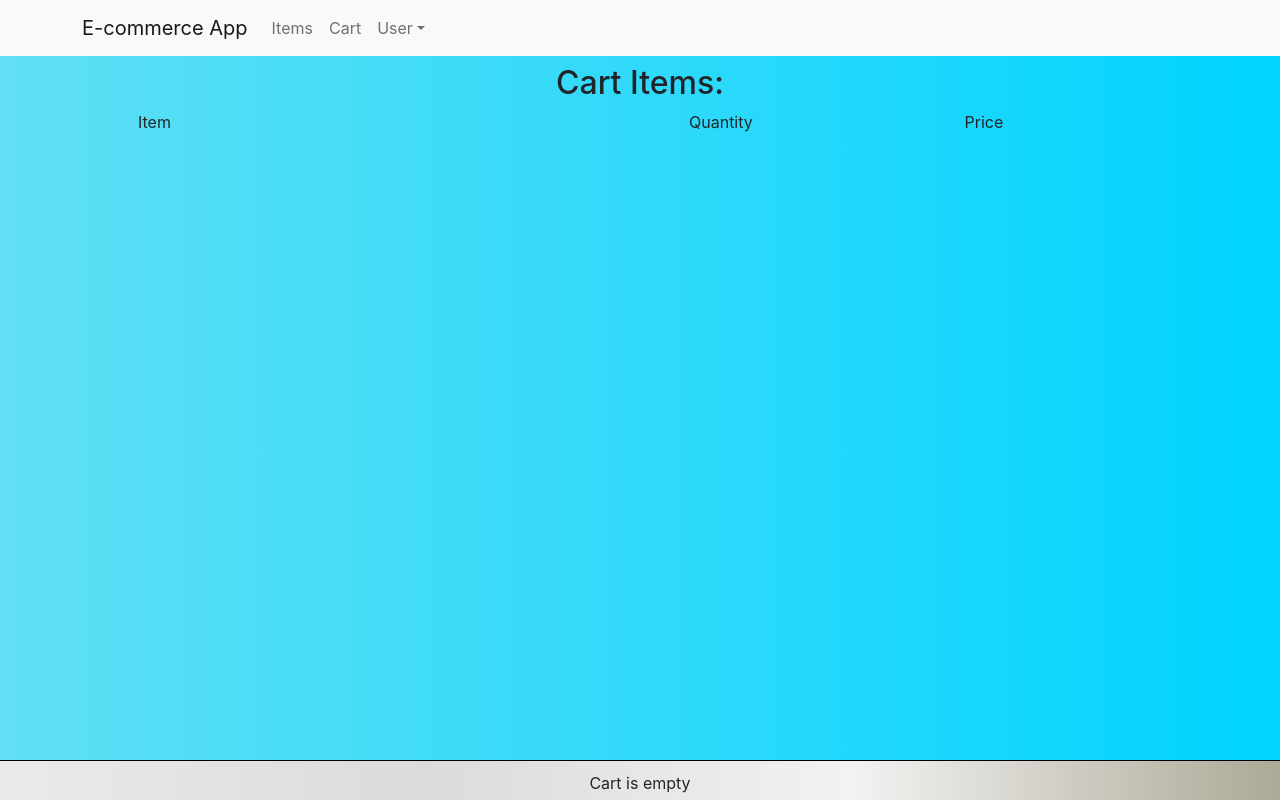
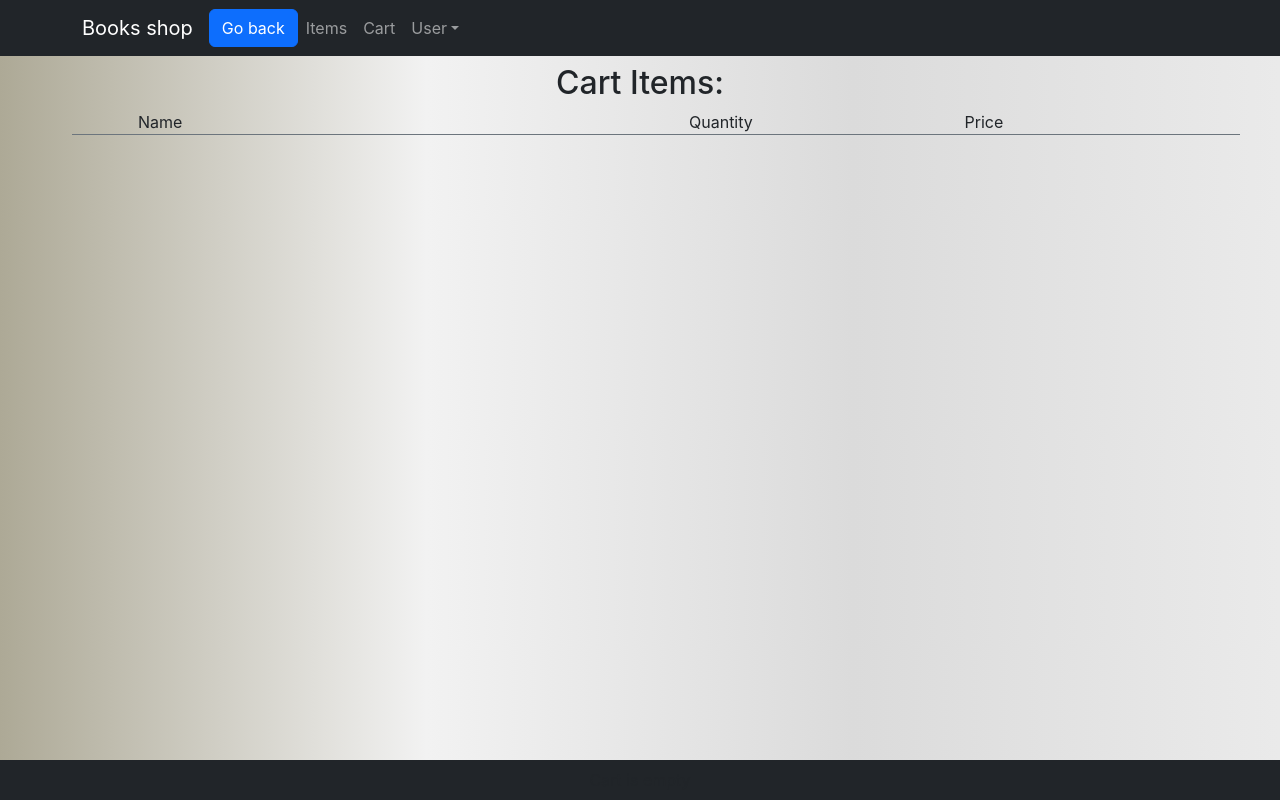
Before and after one commit to wfarat/ecommerce, a React (Create React App) app in the folder client/: page /cart in a window 1280 px wide. Built offline with nearby package versions, Linux system fonts and the light colour scheme.

Commit message:
Added go back button, some more styling

```diff
--- a/client/src/App.js
+++ b/client/src/App.js
@@ -2,7 +2,7 @@ import React from 'react';
 import './App.css';
 import { useEffect } from 'react';
 import { useSelector, useDispatch } from 'react-redux';
-import { Link, Outlet } from 'react-router-dom';
+import { Link, Outlet, useNavigate } from 'react-router-dom';
 import { selectOrders, getOrders } from './features/orders/ordersSlice';
 import Container from 'react-bootstrap/Container';
 import Nav from 'react-bootstrap/Nav';
@@ -17,6 +17,7 @@ function App() {
   const { orders } = useSelector(selectOrders);
   const user = useSelector(selectUser);
   const dispatch = useDispatch();
+  const navigate = useNavigate()
   useEffect(() => {
     const data = {
       userId: user.user.id,
@@ -29,25 +30,25 @@ function App() {
   return (
     <div className="App">
       <header className="App-header">
-        <Navbar bg="light" expand="lg" className="fixed-top">
-          <Container>
-            <Navbar.Brand as={Link} to="/">
-              E-commerce App
-            </Navbar.Brand>
-            <Navbar.Toggle aria-controls="basic-navbar-nav" />
-            <Navbar.Collapse id="basic-navbar-nav">
-              <Nav className="me-auto">
-                <Nav.Link as={Link} to="/items">
+
+        <Navbar collapseOnSelect expand="lg" bg="dark" variant="dark" fixed="top">
+      <Container>
+        <Navbar.Brand as={Link} to="/" href="#">Books shop</Navbar.Brand>
+        <Button variant="primary" onClick={() => navigate(-1)}>Go back</Button>
+        <Navbar.Toggle aria-controls="responsive-navbar-nav" />
+        <Navbar.Collapse id="responsive-navbar-nav">
+        <Nav className="me-auto">
+                <Nav.Link as={Link} href="#"  to="/items">
                   Items
                 </Nav.Link>
-                <Nav.Link as={Link} to="/cart">
+                <Nav.Link href="#" as={Link} to="/cart">
                   Cart
                 </Nav.Link>
                 <User />
               </Nav>
-            </Navbar.Collapse>
-          </Container>
-        </Navbar>
+        </Navbar.Collapse>
+      </Container>
+    </Navbar>
       </header>
       <CartFooter />
         <main>
--- a/client/src/features/cart/Cart.js
+++ b/client/src/features/cart/Cart.js
@@ -24,16 +24,16 @@ export default function Cart() {
     <div className="cart-container">
       <h2>Cart Items:</h2>
       <ul>
-        <li className="cart-item">
-          <p className="cart-name">Item</p>
+        <li className="cart-item border-bottom border-secondary">
+          <p className="cart-name">Name</p>
           <span className="cart-qty">Quantity</span>
           <span className="cart-price">Price</span>
         </li>
         {cart.map((item) => {
           return (
             <Link to={`../items/${item.item_id}`} key={item.id}>
-              <li className="cart-item" key={item.id}>
-                <p className="cart-name"><Image className="imgSmall" src={`${AmazonBucket}${item.image}`} fluid={true}/>{item.name}</p>
+              <li className="cart-item border-bottom border-secondary" key={item.id}>
+              <Image className="imgSmall" src={`${AmazonBucket}${item.image}`} fluid={true}/><p className="cart-name">{item.name}</p>
                 <span className="cart-qty">
                   <AddToCart itemId={item.item_id} />
                 </span>
--- a/client/src/features/cart/CartFooter.js
+++ b/client/src/features/cart/CartFooter.js
@@ -5,6 +5,7 @@ import { selectUser } from '../users/userSlice';
 import { emptyCart, getCart, saveCart, selectCart } from './cartSlice';
 import { Link } from 'react-router-dom';
 import './cart.css';
+import Button from 'react-bootstrap/esm/Button';
 
 export default function CartFooter() {
   const { cart } = useSelector(selectCart);
@@ -43,25 +44,21 @@ export default function CartFooter() {
     dispatch(emptyCart());
   };
   return (
-    <div className="cart-footer">
+    <div className="cart-footer fixed-bottom bg-dark">
       {cart.length === 0 && <p className="empty-msg">Cart is empty</p>}
       {cart.length > 0 && (
         <div className="payment">
-          <p className="items">Items in cart: {itemsInCart}</p>
-          <p className="total">Total price: {total / 100}$</p>
+          <p className="items text-light">Items in cart: {itemsInCart}</p>
+          <p className="total text-light">Total price: {total / 100}$</p>
           <div
             className="checkout-container"
             onClick={(e) => e.preventDefault()}
           >
             {user.auth && (
-              <button className="cart-submit" onClick={handleClick}>
-                Checkout
-              </button>
+              <Button variant="primary" onClick={handleClick}>Checkout</Button>
             )}
             {!user.auth && (
-              <Link to="/login">
-                <button className="login">Login to checkout</button>
-              </Link>
+                <Button variant="primary" as={Link} to="/login">Login to checkout</Button>
             )}
           </div>
         </div>
--- a/client/src/features/cart/cart.css
+++ b/client/src/features/cart/cart.css
@@ -31,21 +31,13 @@
     display: inline-block;
     margin: 0px;
 }
-.cart-submit {
-    margin: 10px;
-
-}
 
 .cart-footer {
-    position: fixed;
-    bottom: 0px;
-    z-index: 10;
     width: 100%;
     height: 40px;
-    background: #ADA996;  /* fallback for old browsers */
-    background: -webkit-linear-gradient(to right, #EAEAEA, #DBDBDB, #F2F2F2, #ADA996);  /* Chrome 10-25, Safari 5.1-6 */
-    background: linear-gradient(to right, #EAEAEA, #DBDBDB, #F2F2F2, #ADA996); /* W3C, IE 10+/ Edge, Firefox 16+, Chrome 26+, Opera 12+, Safari 7+ */
-    border-top: 1px solid black;
+    display: flex;
+    justify-content: center;
+    align-items: center;
 }
 
 .checkout-container {
--- a/client/src/features/items/Items.js
+++ b/client/src/features/items/Items.js
@@ -26,7 +26,7 @@ export default function Items() {
                   <p className='desc'>{item.name}</p>
                   <p className='desc'>Price: {item.price / 100} $</p>
                   </div>
-                  <div className="image"><Image src={`${AmazonBucket}${item.image}`} fluid={true}/></div>
+                  <div className="image"><Image src={`${AmazonBucket}${item.image}`} thumbnail fluid={true}/></div>
                   <AddToCart itemId={item.id} />
                 </li>
               </Link>
--- a/client/src/features/items/items.css
+++ b/client/src/features/items/items.css
@@ -11,14 +11,18 @@
     text-align: center;
     border: 3px solid white;
     color: black;
-    background-color: lightsteelblue;
-    width: 250px;
-    height: 370px;
+    background-color: whitesmoke;
+    width: 300px;
+    display: flex;
+    flex-wrap: wrap;
+    height: 380px;
     margin: 20px;
+    justify-content: center;
+    align-items: center;
 }
 
 .image {
-    width: 120px;
+    width: 130px;
     height: 200px;
     margin: 0 auto;
     margin-bottom: 10px;
@@ -41,12 +45,9 @@
 
 .addToCart {
     max-width: 240px;
+    margin: 0 auto;
 }
 .center {
     margin: 0 auto;
     width: 240px;
 }
-
-.description {
-    height: 100px;
-}
--- a/client/src/features/orders/Order.js
+++ b/client/src/features/orders/Order.js
@@ -30,19 +30,21 @@ export default function Order() {
       <h2>Order items:</h2>
       <div className="list-container">
         <ul>
-          <li className="list-item">
-            <p className="list-main">Name</p>
-            <span className="list-1">Quantity</span>
-            <span className="list-2">Price</span>
-          </li>
+        <li className="cart-item border-bottom border-secondary">
+          <p className="cart-name">Name</p>
+          <span className="cart-qty">Quantity</span>
+          <span className="cart-price">Price</span>
+        </li>
           {orderItems.map((item) => {
             return (
               <Link to={`../items/${item.item_id}`} key={item.id}>
-                <li className="list-item" key={item.id}>
-                <Image className="imgSmall" src={`${AmazonBucket}${item.image}`} fluid={true}/><p className="list-main">{item.name}</p>
-                  <span className="list-1">{item.qty}</span>
-                  <span className="list-2">{item.price / 100} $</span>
-                </li>
+              <li className="cart-item border-bottom border-secondary" key={item.id}>
+              <Image className="imgSmall" src={`${AmazonBucket}${item.image}`} fluid={true}/><p className="cart-name">{item.name}</p>
+                <span className="cart-qty">
+                  {item.qty}
+                </span>
+                <span className="cart-price">{item.price / 100} $</span>
+              </li>
               </Link>
             );
           })}
--- a/client/src/features/orders/orders.css
+++ b/client/src/features/orders/orders.css
@@ -3,23 +3,42 @@
     margin: 0 auto;
 }
 
-.list-item {
+.cart-item {
     display: grid;
     grid-template-columns: 66px 1fr 1fr 1fr 1fr;
     text-align: left;
     align-items: center;
 }
 
-.list-main {
+.cart-name {
     grid-column: 2 / 4;
 }
 
-.list-1 {
+.cart-qty {
     grid-column: 4 / 5;
 }
 
+.cart-price {
+    grid-column: 5 / 6;
+}
+
+.list-item {
+    display: grid;
+    grid-template-columns: 1fr 1fr 1fr 1fr;
+    text-align: left;
+    align-items: center;
+}
+
+.list-main {
+    grid-column: 1 / 3;
+}
+
+.list-1 {
+    grid-column: 3 / 4;
+}
+
 .list-2 {
-    grid-column: 5 / 6;
+    grid-column: 4 / 5;
 }
 
 a :hover {
--- a/client/src/features/users/User.js
+++ b/client/src/features/users/User.js
@@ -10,20 +10,20 @@ export default function User() {
     dispatch({ type: 'USER_LOGOUT' });
   };
   return (
-    <NavDropdown title="User" id="basic-nav-dropdown">
-      <NavDropdown.Item as={Link} to="/user">
+    <NavDropdown title="User" id="collapsible-nav-dropdown">
+      <NavDropdown.Item as={Link} href="#" to="/user">
         Settings
       </NavDropdown.Item>
-      <NavDropdown.Item as={Link} to="/orders">
+      <NavDropdown.Item as={Link} href="#" to="/orders">
         Orders
       </NavDropdown.Item>
       {!user.auth && (
-        <NavDropdown.Item as={Link} to="/login">
+        <NavDropdown.Item as={Link} href="#" to="/login">
           Login
         </NavDropdown.Item>
       )}
       {!user.auth && (
-                <NavDropdown.Item as={Link} to="/register">
+                <NavDropdown.Item as={Link} href="#" to="/register">
                 Register
               </NavDropdown.Item>
       )}
--- a/client/src/index.css
+++ b/client/src/index.css
@@ -6,8 +6,11 @@ body {
     sans-serif;
   -webkit-font-smoothing: antialiased;
   -moz-osx-font-smoothing: grayscale;
-  background: rgb(97,223,245);
-  background: linear-gradient(90deg, rgba(97,223,245,1) 0%, rgba(0,212,255,1) 100%);
+  background: #ADA996;  /* fallback for old browsers */
+  background: -webkit-linear-gradient(to left, #EAEAEA, #DBDBDB, #F2F2F2, #ADA996);  /* Chrome 10-25, Safari 5.1-6 */
+  background: linear-gradient(to left, #EAEAEA, #DBDBDB, #F2F2F2, #ADA996); /* W3C, IE 10+/ Edge, Firefox 16+, Chrome 26+, Opera 12+, Safari 7+ */
+
+
 }
 
 code {
@@ -30,4 +33,5 @@ ul {
 
 main {
   padding-top: 4rem!important;
+  padding-bottom: 4rem!important;
 }
```
Also changed, not shown: client/src/components/AddToCart/AddToCart.js (+4 -3 lines), client/src/components/Password/Password.js (+7 -8 lines).
